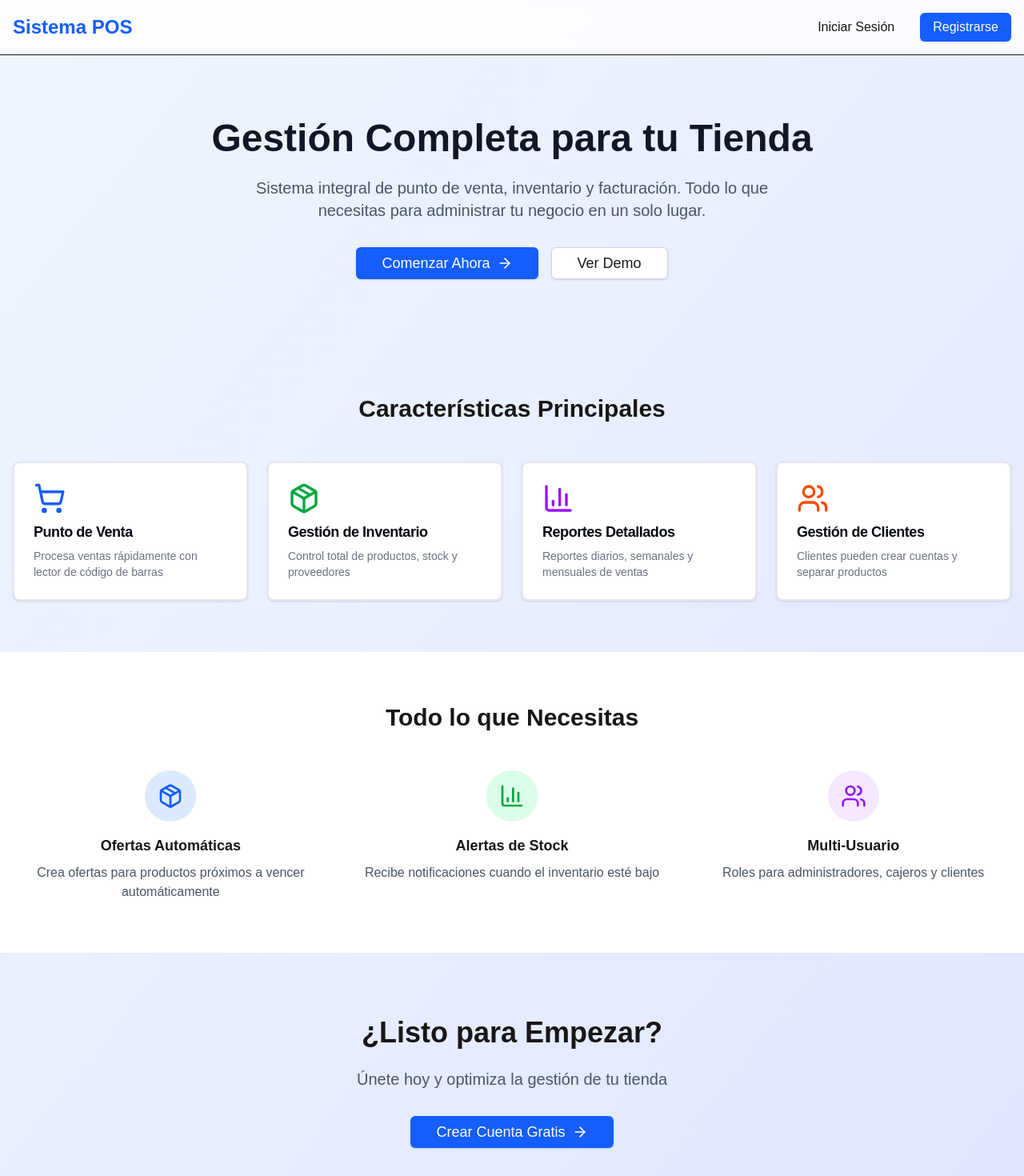
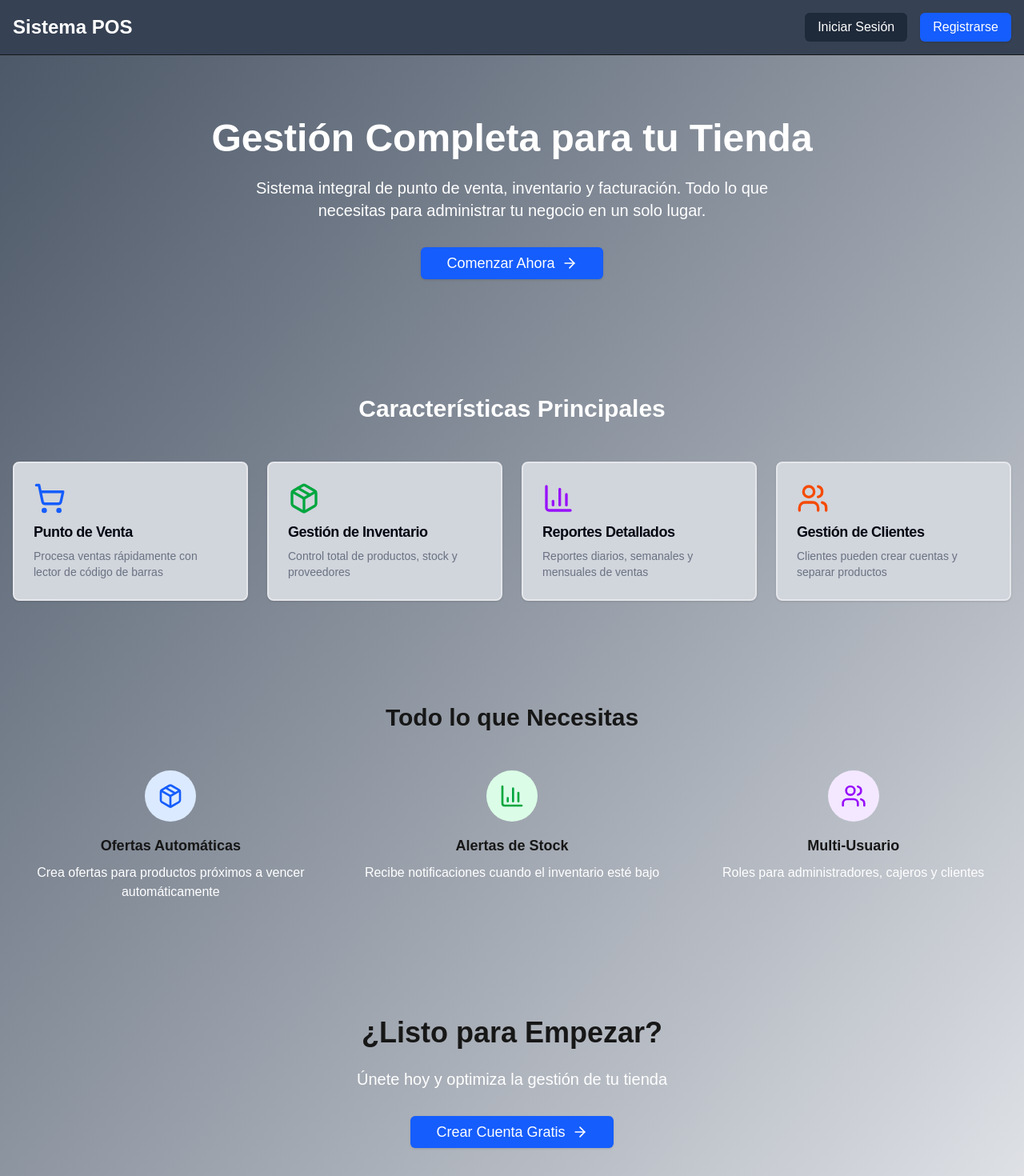
Before and after one commit to julianesp/stores_saas, a Next.js app: page / in a window 1280 px wide. Shown: the top 1470 px of the page at 80% size. Built offline with nearby package versions, Linux system fonts and the light colour scheme.

Commit message:
Modificando interfaz de sitio

```diff
--- a/app/dashboard/layout.tsx
+++ b/app/dashboard/layout.tsx
@@ -81,7 +81,7 @@ export default function DashboardLayout({
         </div>
       )}
 
-      <div className="flex flex-col flex-1 overflow-hidden">
+      <div className="flex flex-col flex-1 overflow-hidden text-black">
         {/* Mostrar banner de trial si aplica (excepto superadmin) */}
         {!loading &&
           !isSuperAdmin &&
--- a/app/fix-trial/page.tsx
+++ b/app/fix-trial/page.tsx
@@ -6,10 +6,22 @@ import { Card, CardContent, CardHeader, CardTitle } from '@/components/ui/card';
 import { Button } from '@/components/ui/button';
 import { Shield, CheckCircle, AlertCircle, Loader2, Clock } from 'lucide-react';
 
+interface FixTrialResult {
+  fixed?: boolean;
+  message?: string;
+  error?: string;
+  diagnostico?: {
+    subscription_status?: string;
+    email?: string;
+  };
+  daysRemaining?: number;
+  fixMessage?: string;
+}
+
 export default function FixTrialPage() {
   const { user } = useUser();
   const [status, setStatus] = useState<'idle' | 'loading' | 'success' | 'error'>('idle');
-  const [result, setResult] = useState<any>(null);
+  const [result, setResult] = useState<FixTrialResult | null>(null);
 
   const fixTrial = async () => {
     try {
--- a/app/layout.tsx
+++ b/app/layout.tsx
@@ -36,7 +36,7 @@ export default function RootLayout({
     <ClerkProvider>
       <html lang="es">
         <body
-          className={`${geistSans.variable} ${geistMono.variable} antialiased`}
+          className={`${geistSans.variable} ${geistMono.variable} antialiased `}
         >
           {children}
           <Toaster position="top-right" richColors />
--- a/app/page.tsx
+++ b/app/page.tsx
@@ -5,15 +5,15 @@ import { Card, CardContent, CardDescription, CardHeader, CardTitle } from '@/com
 
 export default function Home() {
   return (
-    <div className="min-h-screen bg-gradient-to-br from-blue-50 to-indigo-100">
+    <div className="min-h-screen bg-linear-to-br from-gray-600 to-gray-200">
       {/* Header */}
-      <header className="border-b bg-white/80 backdrop-blur-sm sticky top-0 z-50">
+      <header className="border-b bg-gray-700 backdrop-blur-sm sticky top-0 z-50">
         <div className="container mx-auto px-4 py-3 md:py-4 flex items-center justify-between">
-          <h1 className="text-xl md:text-2xl font-bold text-blue-600">Sistema POS</h1>
+          <h1 className="text-xl md:text-2xl font-bold text-white">Sistema POS</h1>
           <div className="flex gap-2 md:gap-4">
-            <Link href="/sign-in">
-              <Button variant="ghost" className="text-sm md:text-base px-3 md:px-4">
-                <span className="hidden sm:inline">Iniciar Sesión</span>
+            <Link href="/sign-in" >
+              <Button variant="ghost" className="text-sm md:text-base px-3 md:px-4 bg-gray-800 cursor-pointer text-white hover:bg-white hover:text-gray-800 transition-colors hover:border hover:border-black">
+                <span className="hidden sm:inline ">Iniciar Sesión</span>
                 <span className="sm:hidden">Entrar</span>
               </Button>
             </Link>
@@ -29,32 +29,32 @@ export default function Home() {
 
       {/* Hero Section */}
       <section className="container mx-auto px-4 py-12 md:py-20 text-center">
-        <h2 className="text-3xl sm:text-4xl md:text-5xl font-bold text-gray-900 mb-4 md:mb-6">
+        <h2 className="text-3xl sm:text-4xl md:text-5xl font-bold text-white mb-4 md:mb-6">
           Gestión Completa para tu Tienda
         </h2>
-        <p className="text-base sm:text-lg md:text-xl text-gray-600 mb-6 md:mb-8 max-w-2xl mx-auto px-2">
+        <p className="text-base sm:text-lg md:text-xl text-white mb-6 md:mb-8 max-w-2xl mx-auto px-2">
           Sistema integral de punto de venta, inventario y facturación.
           Todo lo que necesitas para administrar tu negocio en un solo lugar.
         </p>
         <div className="flex flex-col sm:flex-row gap-3 md:gap-4 justify-center max-w-md sm:max-w-none mx-auto">
           <Link href="/sign-up" className="w-full sm:w-auto">
-            <Button size="lg" className="text-base md:text-lg w-full sm:w-auto">
+            <Button size="lg" className="text-base md:text-lg w-full sm:w-auto cursor-pointer">
               Comenzar Ahora <ArrowRight className="ml-2 h-4 w-4 md:h-5 md:w-5" />
             </Button>
           </Link>
-          <Link href="/dashboard" className="w-full sm:w-auto">
-            <Button size="lg" variant="outline" className="text-base md:text-lg w-full sm:w-auto">
+          {/* <Link href="/dashboard" className="w-full sm:w-auto">
+            <Button size="lg" variant="outline" className="text-black md:text-lg w-full sm:w-auto">
               Ver Demo
             </Button>
-          </Link>
+          </Link> */}
         </div>
       </section>
 
       {/* Features */}
       <section className="container mx-auto px-4 py-12 md:py-16">
-        <h3 className="text-2xl md:text-3xl font-bold text-center mb-8 md:mb-12">Características Principales</h3>
+        <h3 className="text-2xl md:text-3xl font-bold text-center mb-8 md:mb-12 text-white">Características Principales</h3>
         <div className="grid grid-cols-1 sm:grid-cols-2 lg:grid-cols-4 gap-4 md:gap-6">
-          <Card className="border-2 hover:border-blue-500 transition-colors">
+          <Card className="border-2 hover:border-gray-400 transition-colors bg-gray-300">
             <CardHeader className="p-4 md:p-6">
               <ShoppingCart className="h-8 w-8 md:h-10 md:w-10 text-blue-600 mb-2" />
               <CardTitle className="text-base md:text-lg">Punto de Venta</CardTitle>
@@ -64,7 +64,7 @@ export default function Home() {
             </CardHeader>
           </Card>
 
-          <Card className="border-2 hover:border-blue-500 transition-colors">
+          <Card className="border-2 hover:border-gray-400 transition-colors bg-gray-300">
             <CardHeader className="p-4 md:p-6">
               <Package className="h-8 w-8 md:h-10 md:w-10 text-green-600 mb-2" />
               <CardTitle className="text-base md:text-lg">Gestión de Inventario</CardTitle>
@@ -74,7 +74,7 @@ export default function Home() {
             </CardHeader>
           </Card>
 
-          <Card className="border-2 hover:border-blue-500 transition-colors">
+          <Card className="border-2 hover:border-gray-400 transition-colors bg-gray-300">
             <CardHeader className="p-4 md:p-6">
               <BarChart3 className="h-8 w-8 md:h-10 md:w-10 text-purple-600 mb-2" />
               <CardTitle className="text-base md:text-lg">Reportes Detallados</CardTitle>
@@ -84,7 +84,7 @@ export default function Home() {
             </CardHeader>
           </Card>
 
-          <Card className="border-2 hover:border-blue-500 transition-colors">
+          <Card className="border-2 hover:border-gray-400 transition-colors bg-gray-300">
             <CardHeader className="p-4 md:p-6">
               <Users className="h-8 w-8 md:h-10 md:w-10 text-orange-600 mb-2" />
               <CardTitle className="text-base md:text-lg">Gestión de Clientes</CardTitle>
@@ -97,7 +97,7 @@ export default function Home() {
       </section>
 
       {/* More Features */}
-      <section className="bg-white py-12 md:py-16">
+      <section className="from-gray-600 to-gray-200 py-12 md:py-16">
         <div className="container mx-auto px-4">
           <h3 className="text-2xl md:text-3xl font-bold text-center mb-8 md:mb-12">Todo lo que Necesitas</h3>
           <div className="grid grid-cols-1 sm:grid-cols-2 md:grid-cols-3 gap-6 md:gap-8">
@@ -106,7 +106,7 @@ export default function Home() {
                 <Package className="h-7 w-7 md:h-8 md:w-8 text-blue-600" />
               </div>
               <h4 className="font-semibold text-base md:text-lg mb-2">Ofertas Automáticas</h4>
-              <p className="text-gray-600 text-sm md:text-base px-2">
+              <p className="text-white text-sm md:text-base px-2">
                 Crea ofertas para productos próximos a vencer automáticamente
               </p>
             </div>
@@ -116,7 +116,7 @@ export default function Home() {
                 <BarChart3 className="h-7 w-7 md:h-8 md:w-8 text-green-600" />
               </div>
               <h4 className="font-semibold text-base md:text-lg mb-2">Alertas de Stock</h4>
-              <p className="text-gray-600 text-sm md:text-base px-2">
+              <p className="text-white text-sm md:text-base px-2">
                 Recibe notificaciones cuando el inventario esté bajo
               </p>
             </div>
@@ -126,7 +126,7 @@ export default function Home() {
                 <Users className="h-7 w-7 md:h-8 md:w-8 text-purple-600" />
               </div>
               <h4 className="font-semibold text-base md:text-lg mb-2">Multi-Usuario</h4>
-              <p className="text-gray-600 text-sm md:text-base px-2">
+              <p className="text-white text-sm md:text-base px-2">
                 Roles para administradores, cajeros y clientes
               </p>
             </div>
@@ -137,7 +137,7 @@ export default function Home() {
       {/* CTA */}
       <section className="container mx-auto px-4 py-12 md:py-20 text-center">
         <h3 className="text-2xl sm:text-3xl md:text-4xl font-bold mb-4 md:mb-6">¿Listo para Empezar?</h3>
-        <p className="text-base sm:text-lg md:text-xl text-gray-600 mb-6 md:mb-8 px-2">
+        <p className="text-base sm:text-lg md:text-xl text-white mb-6 md:mb-8 px-2">
           Únete hoy y optimiza la gestión de tu tienda
         </p>
         <Link href="/sign-up" className="inline-block">
@@ -148,9 +148,9 @@ export default function Home() {
       </section>
 
       {/* Footer */}
-      <footer className="border-t bg-white py-6 md:py-8">
+      <footer className="border-t from-gray-600 to-gray-200 py-6 md:py-8">
         <div className="container mx-auto px-4 text-center text-gray-600">
-          <p className="text-sm md:text-base">Sistema POS - Gestión Integral para Tiendas</p>
+          <p className="text-sm md:text-base text-white ">Sistema POS - Gestión Integral para Tiendas</p>
         </div>
       </footer>
     </div>
--- a/components/dashboard/header.tsx
+++ b/components/dashboard/header.tsx
@@ -14,7 +14,7 @@ export function Header({ onMenuClick }: HeaderProps) {
   const { user } = useUser();
 
   return (
-    <header className="sticky top-0 z-10 flex h-16 items-center gap-2 md:gap-4 border-b bg-gray-800 px-4 md:px-6">
+    <header className="sticky top-0 z-10 flex h-16 items-center gap-2 md:gap-4 border-b bg-gray-800 px-4 md:px-6 text-white">
       <Button
         variant="ghost"
         size="icon"
```
